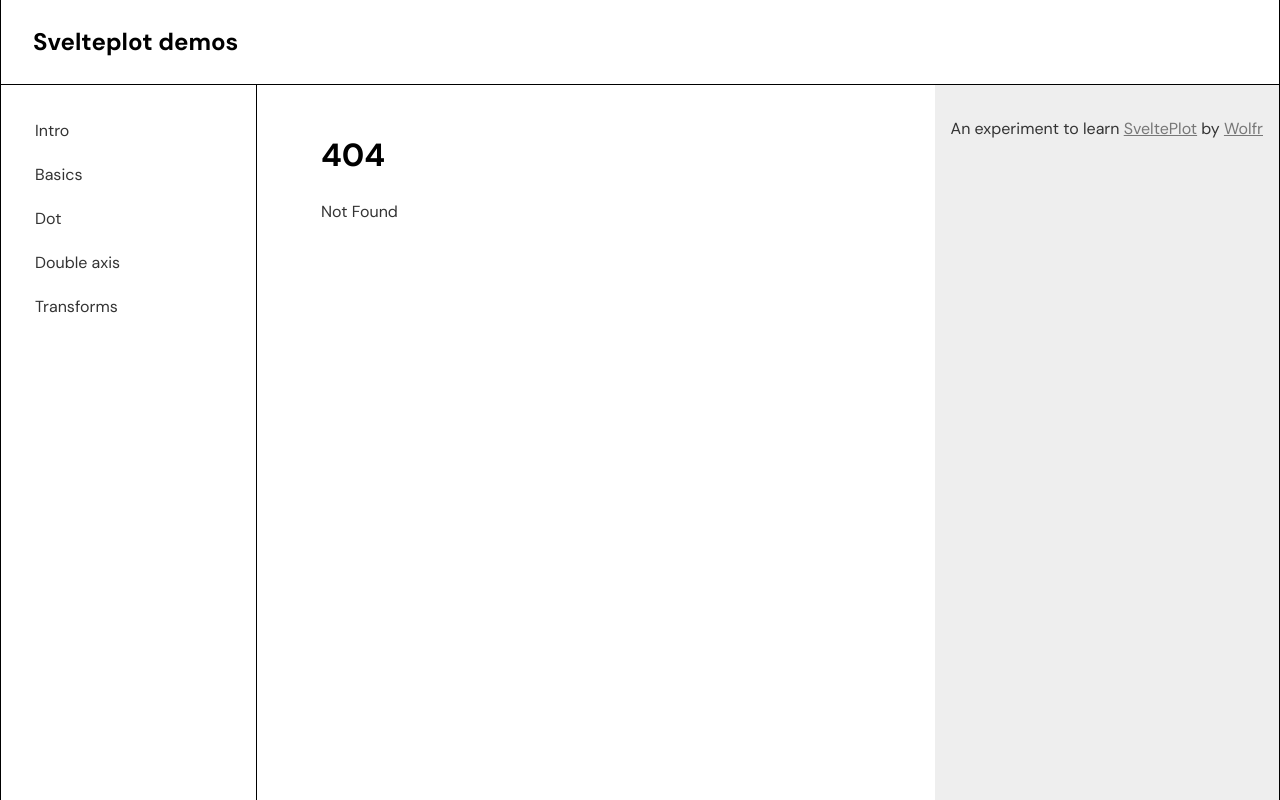
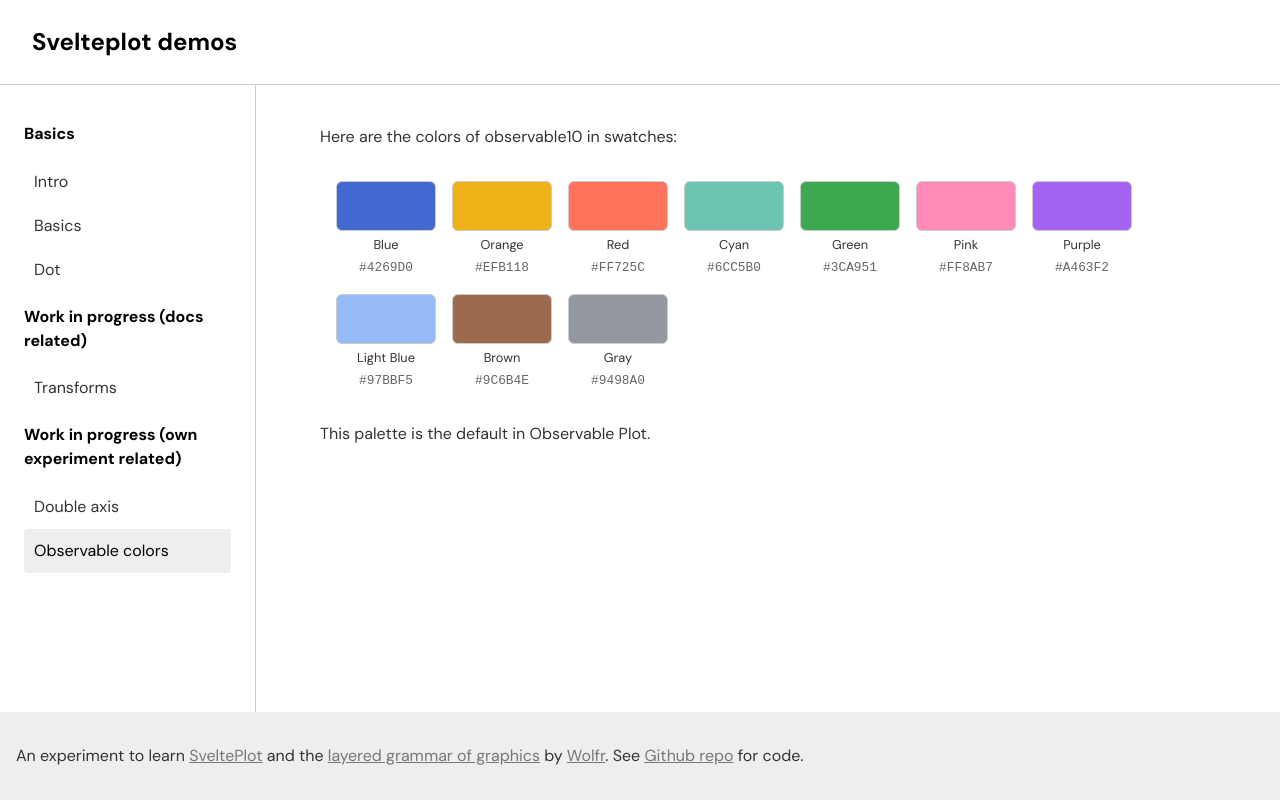
Before and after one commit to Wolfr/svelteplot-demos, a SvelteKit app: page /observable-colors in a window 1280 px wide. Before the commit this address had no page. Built offline with nearby package versions, Linux system fonts and the light colour scheme.

Commit message:
Improve design and give context

```diff
--- a/package.json
+++ b/package.json
@@ -28,5 +28,8 @@
 		"svelte": "^5.0.0",
 		"svelteplot": "^0.2.5",
 		"vite": "^6.2.6"
+	},
+	"dependencies": {
+		"obra-icons-svelte": "^1.23.1"
 	}
 }
--- a/src/lib/screen.css
+++ b/src/lib/screen.css
@@ -34,3 +34,11 @@
 h1, h2, h3, h4 {
     color: #000;
 }
+
+a {
+    color: oklch(62.3% 0.214 259.815);
+}
+
+a:hover {
+    color: oklch(62.3% 0.214 259.815 / 0.8);
+}
--- a/src/routes/+layout.svelte
+++ b/src/routes/+layout.svelte
@@ -11,23 +11,33 @@
 	<div class="container">
 
 		<div class="nav-container">
+			<h2>Basics</h2>
 			<nav>
 				<a href="/" class:selected={$page.url.pathname === '/'}>Intro</a>
 				<a href="/basics" class:selected={$page.url.pathname === '/basics'}>Basics</a>
 				<a href="/dot" class:selected={$page.url.pathname === '/dot'}>Dot</a>
+			</nav>
+
+			<h2>Work in progress (docs related)</h2>
+			<nav>
+				<a href="/transforms" class:selected={$page.url.pathname === '/transforms'}>Transforms</a>
+			</nav>
+
+			<h2>Work in progress (own experiment related)</h2>
+			<nav>
 				<a href="/double-axis" class:selected={$page.url.pathname === '/double-axis'}>Double axis</a>
-				<a href="/transforms" class:selected={$page.url.pathname === '/transforms'}>Transforms</a>
+				<a href="/observable-colors" class:selected={$page.url.pathname === '/observable-colors'}>Observable colors</a>
 			</nav>
 		</div>
 
 		<main>
 			<slot />
 		</main>
+	</div>
 
-		<footer>
-			<p>An experiment to learn <a href="https://svelteplot.dev/">SveltePlot</a> by <a href="https://github.com/Wolfr">Wolfr</a></p>
-		</footer>
-	</div>
+	<footer>
+		<p>An experiment to learn <a href="https://svelteplot.dev/">SveltePlot</a> and the <a href="https://vita.had.co.nz/papers/layered-grammar.pdf">layered grammar of graphics</a> by <a href="https://github.com/Wolfr">Wolfr</a>. See <a href="https://github.com/Wolfr/svelteplot-demos">Github repo</a> for code.</p>
+	</footer>
 </div>
 
 <style>
@@ -46,14 +56,13 @@
 				padding: 1rem 2rem;
 				width: 100%;
         background: #FFF;
-		}
+        border: 0;
+        border-bottom: 1px solid #CCC;
+    }
 
 		@media (min-width: 960px) {
 				header {
 						padding: .5rem 2rem;
-						border: 1px solid black;
-						border-bottom: none;
-						border-top: none;
 				}
 		}
 
@@ -67,8 +76,6 @@
     }
 
 		.container {
-				border: 1px solid #000;
-        border-bottom: none;
         max-width: 1280px;
 				margin: 0 auto;
         width: 100%;
@@ -97,16 +104,14 @@
     }
 
 		.nav-container {
-
-				width: 12rem;
 				padding: 1.5rem;
-				width: 100%;
-        border: 1px solid black;
-        border-width: 0 0 1px 0;
+        border-right: 1px solid #CCC;
         background: #FFF;
     }
 
-
+		.nav-container h2 {
+				font-size: 1rem;
+		}
 
     @media (min-width: 960px) {
         .nav-container nav {
--- a/src/routes/+page.svelte
+++ b/src/routes/+page.svelte
@@ -1,15 +1,16 @@
 <script>
 	import Button from '$lib/Button.svelte'
 </script>
+
 <svelte:head>
 	<title>Svelteplot - Demos</title>
 </svelte:head>
 
-<p>These are some demos I made while playing around with <a href="https://svelteplot.dev/">SveltePlot</a>.</p>
+<p>This website contains are some demos I am making while playing around with <a href="https://svelteplot.dev/">SveltePlot</a>.</p>
 
 <p>SveltePlot is an awesome library for Svelte that builds on Observable Plot (and subsequently d3.js)</p>
 
-<p>Please choose a menu item to continue.</p>
+<p>It builds on the ideas of a <a href="https://vita.had.co.nz/papers/layered-grammar.pdf">layered grammar of graphics</a>, but combines it with the <a href="https://svelte.dev/">Svelte</a> way. SveltePlot was announced at the 2025 <a href="https://www.sveltesummit.com/">Svelte Summit</a> in Barcelona.</p>
 
 <p>
 	<Button href="https://github.com/Wolfr/svelteplot-demos">View repo</Button>
--- /dev/null
+++ b/src/routes/observable-colors/+page.svelte
@@ -0,0 +1,38 @@
+
+
+<script>
+	import Swatch from './Swatch.svelte';
+
+	let observable10 = [
+		{ name: "Blue", hex: "#4269D0" },
+		{ name: "Orange", hex: "#EFB118" },
+		{ name: "Red", hex: "#FF725C" },
+		{ name: "Cyan", hex: "#6CC5B0" },
+		{ name: "Green", hex: "#3CA951" },
+		{ name: "Pink", hex: "#FF8AB7" },
+		{ name: "Purple", hex: "#A463F2" },
+		{ name: "Light Blue", hex: "#97BBF5" },
+		{ name: "Brown", hex: "#9C6B4E" },
+		{ name: "Gray", hex: "#9498A0" }
+	];
+
+</script>
+
+<p>Here are the colors of observable10 in swatches:</p>
+
+<div class="swatch-list">
+	{#each observable10 as { name, hex }}
+		<Swatch {name} {hex} />
+	{/each}
+</div>
+
+<p>This palette is the default in Observable Plot.</p>
+
+<style>
+    .swatch-list {
+        display: flex;
+        flex-wrap: wrap;
+        gap: 1rem;
+        padding: 1rem;
+    }
+</style>
--- /dev/null
+++ b/src/routes/observable-colors/Swatch.svelte
@@ -0,0 +1,34 @@
+<!-- lib/components/Swatch.svelte -->
+<script>
+	export let name;
+	export let hex;
+</script>
+
+<div class="swatch" title={name}>
+	<div class="color" style="background-color: {hex}" />
+	<span>{name}</span>
+	<code>{hex}</code>
+</div>
+
+<style>
+    .swatch {
+        display: flex;
+        flex-direction: column;
+        align-items: center;
+        gap: 0.25rem;
+        font-size: 0.8rem;
+        width: 100px;
+    }
+
+    .color {
+        width: 100%;
+        height: 50px;
+        border-radius: 6px;
+        border: 1px solid #ccc;
+    }
+
+    code {
+        font-family: monospace;
+        color: #666;
+    }
+</style>
```
Also changed, not shown: src/lib/Button.svelte (+13 -2 lines), src/routes/basics/+page.svelte (+32 -0 lines), 1 other file (tests, documents, lock files or other folders).
